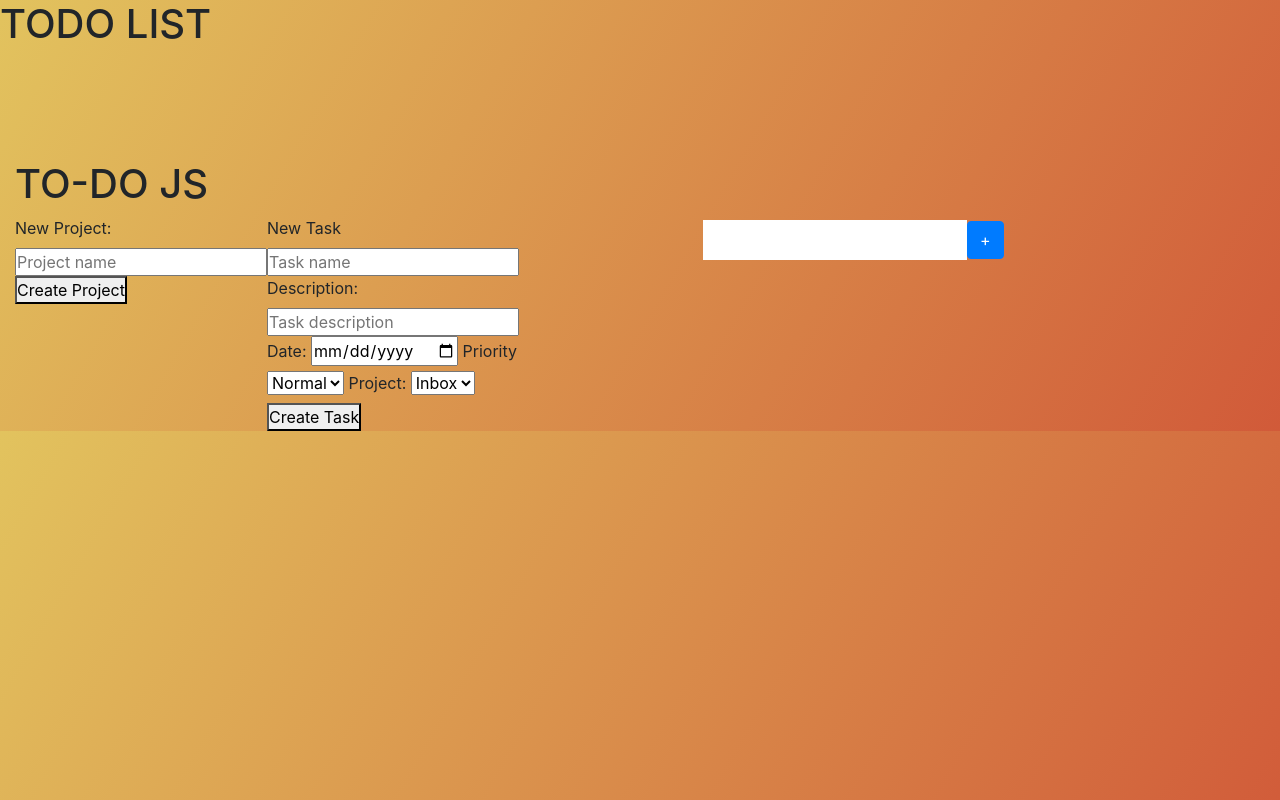
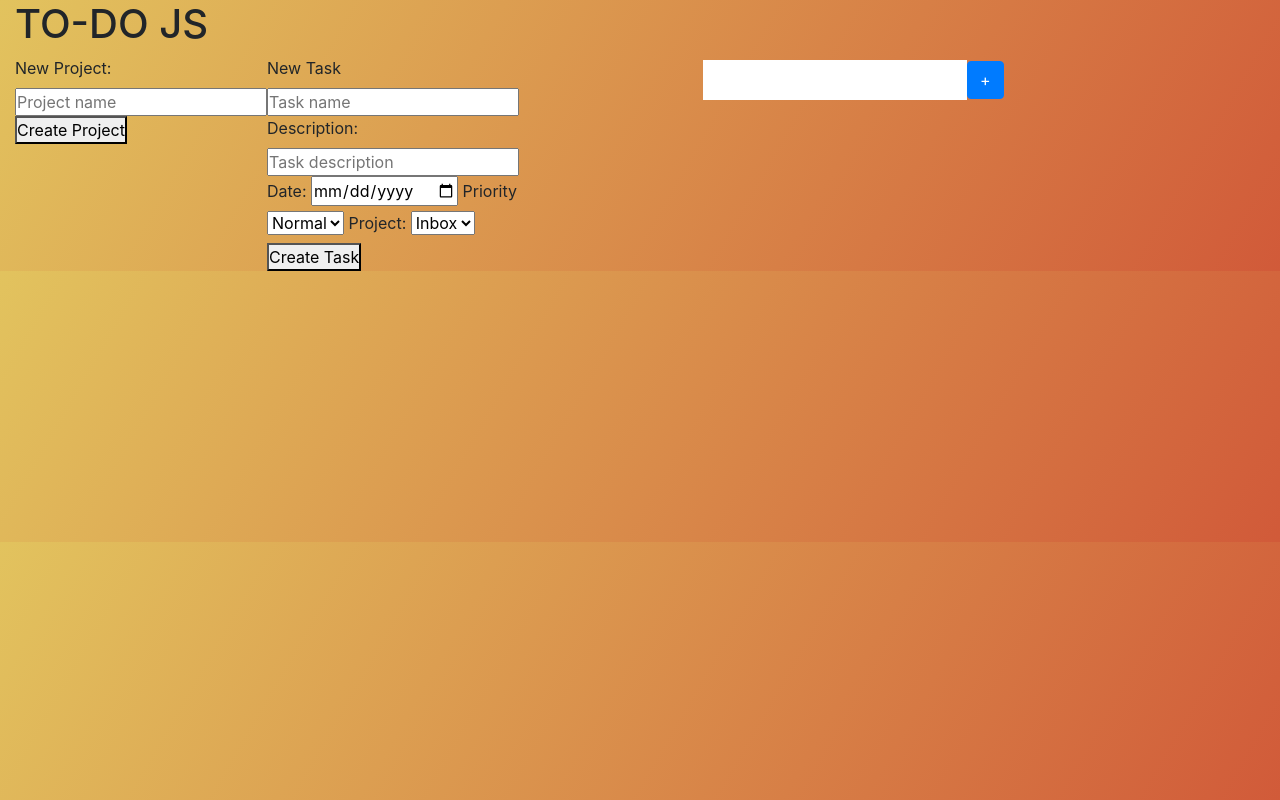
Before and after one commit to realisticattorney/to-doList, a website built with webpack: page dist/index.html in a window 1280 px wide. Built offline with nearby package versions, Linux system fonts and the light colour scheme.

Commit message:
Merge codes

```diff
--- a/dist/index.html
+++ b/dist/index.html
@@ -7,9 +7,6 @@
     <link rel="stylesheet" href="https://maxcdn.bootstrapcdn.com/bootstrap/4.4.1/css/bootstrap.min.css">
   </head>
   <body>
-  <header>
-    <h1>TODO LIST</h1>
-  </header>
 <div class="container-fluid">
   <div class="row">
   <div class="col-4">
```
